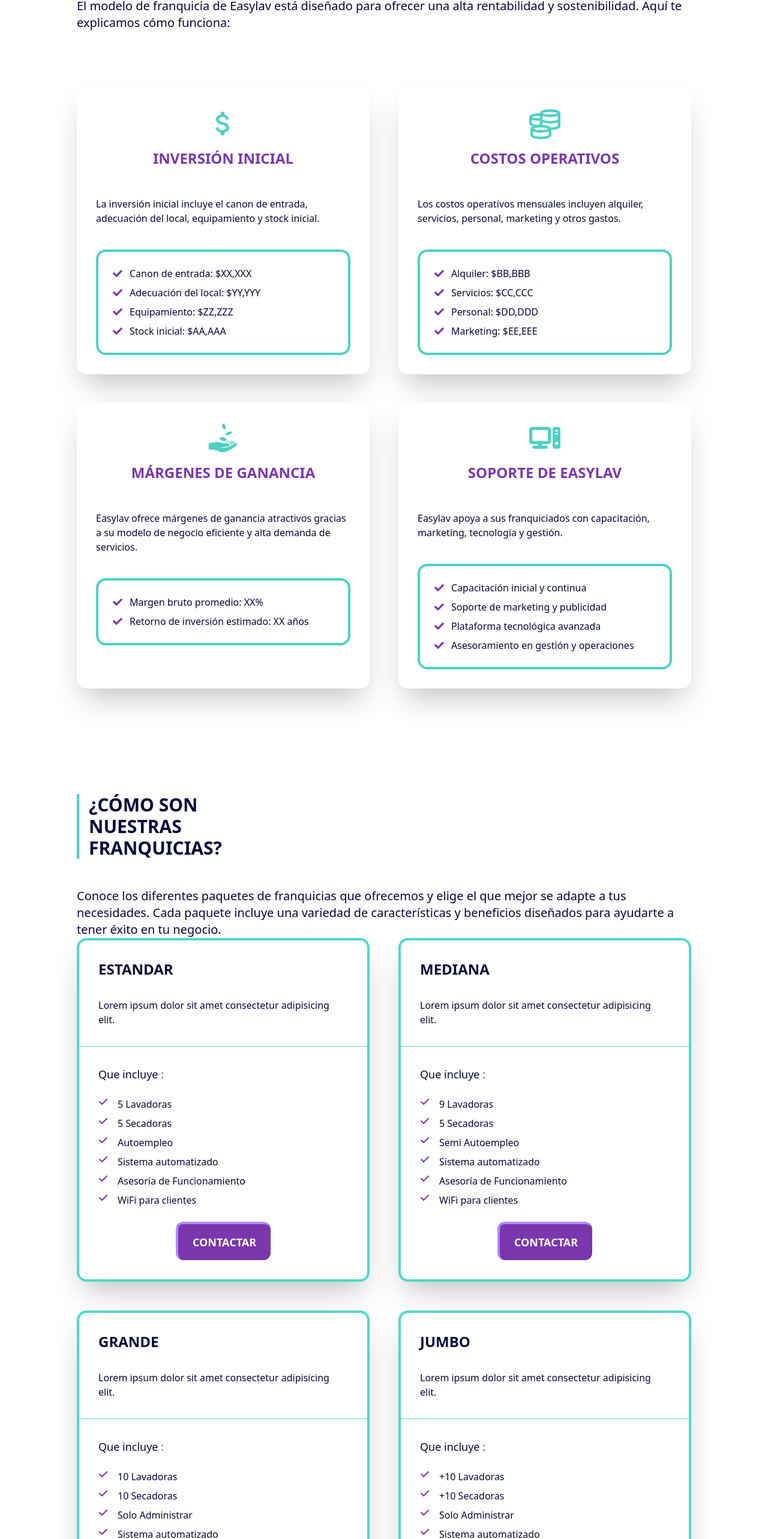
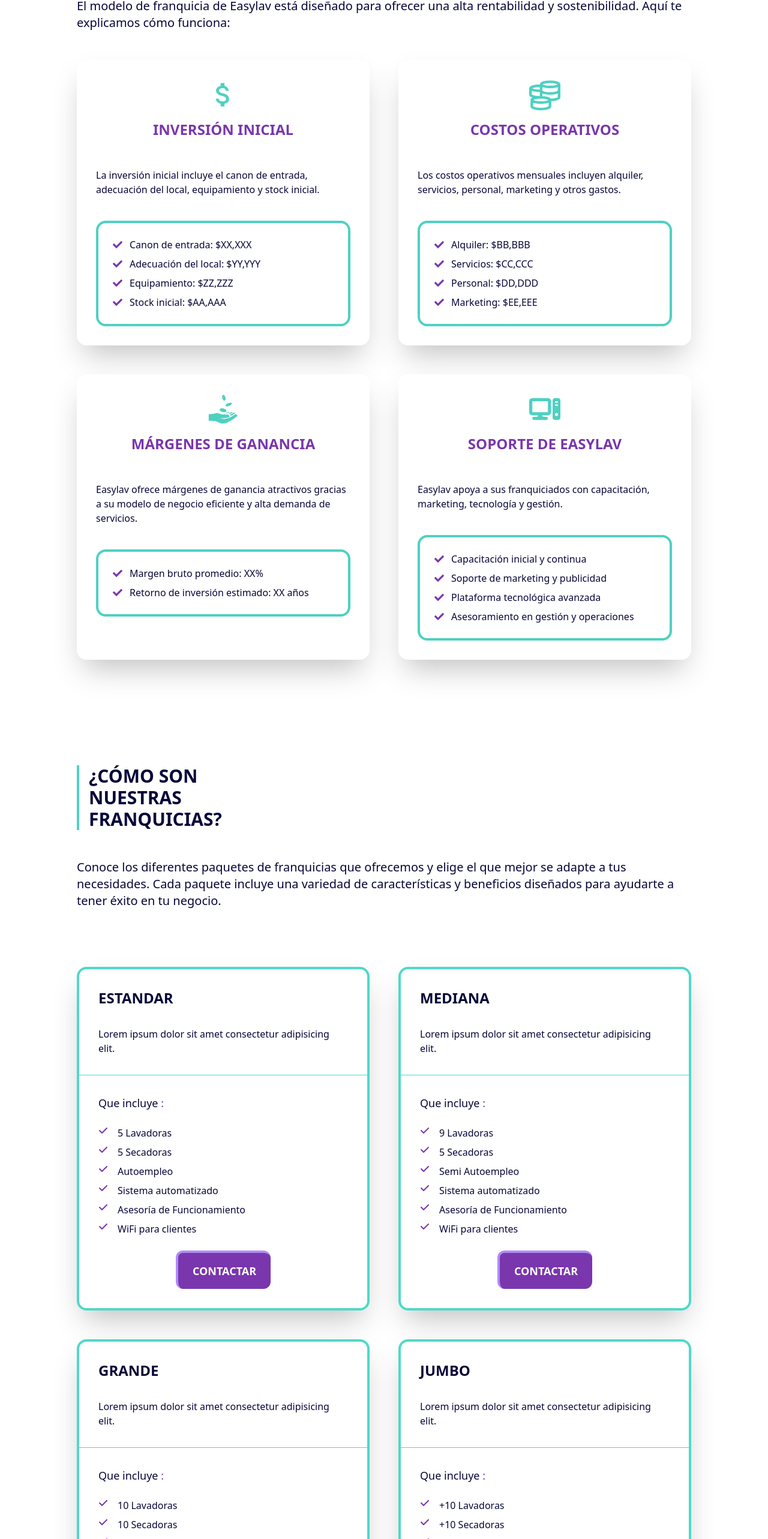
Before and after one commit to dspwebstudiomx/easylav-react, a React (Vite) app: page /franquicias in a window 1280 px wide. Shown: the part 1788-4354 px from the top of the page at 60% size. Built offline with nearby package versions, Linux system fonts and the light colour scheme.

Commit message:
Añade margen inferior al componente TituloYDescripcion y ajusta el contenedor en PaquetesFranquicias. Elimina margen superior en TarjetasModeloNegocio para mejorar la presentación.

```diff
--- a/src/components/title/TituloYDescripcion.jsx
+++ b/src/components/title/TituloYDescripcion.jsx
@@ -3,7 +3,7 @@ import PropTypes from 'prop-types';
 
 const TituloYDescripcion = ({ title, description }) => {
   return (
-    <div className="flex flex-col gap-12">
+    <div className="flex flex-col gap-12 mb-12">
       <TitleContainer title={title} />
       <Paragraph>{description}</Paragraph>
     </div>
--- a/src/pages/franquicias/PaquetesFranquicias.jsx
+++ b/src/pages/franquicias/PaquetesFranquicias.jsx
@@ -40,7 +40,7 @@ const PaquetesFranquicias = () => {
 
   return (
     <Section className={styles} id="paquetes-franquicias">
-      <Container>
+      <Container className="flex flex-col gap-12">
         <TituloYDescripcion
           title="¿Cómo son nuestras franquicias?"
           description="Conoce los diferentes paquetes de franquicias que ofrecemos y elige el que mejor se adapte a tus necesidades. Cada paquete incluye una variedad de características y beneficios diseñados para ayudarte a tener éxito en tu negocio."
--- a/src/pages/franquicias/TarjetasModeloNegocio.jsx
+++ b/src/pages/franquicias/TarjetasModeloNegocio.jsx
@@ -53,7 +53,7 @@ const tarjetasModelodelNegocio = [
 // Estructura
 const TarjetasModeloNegocio = () => {
   return (
-    <div className="grid grid-cols-1 md:grid-cols-2 gap-12 mt-12">
+    <div className="grid grid-cols-1 md:grid-cols-2 gap-12">
       {tarjetasModelodelNegocio.map((tarjeta) => (
         <article
           key={tarjeta.id}
```
